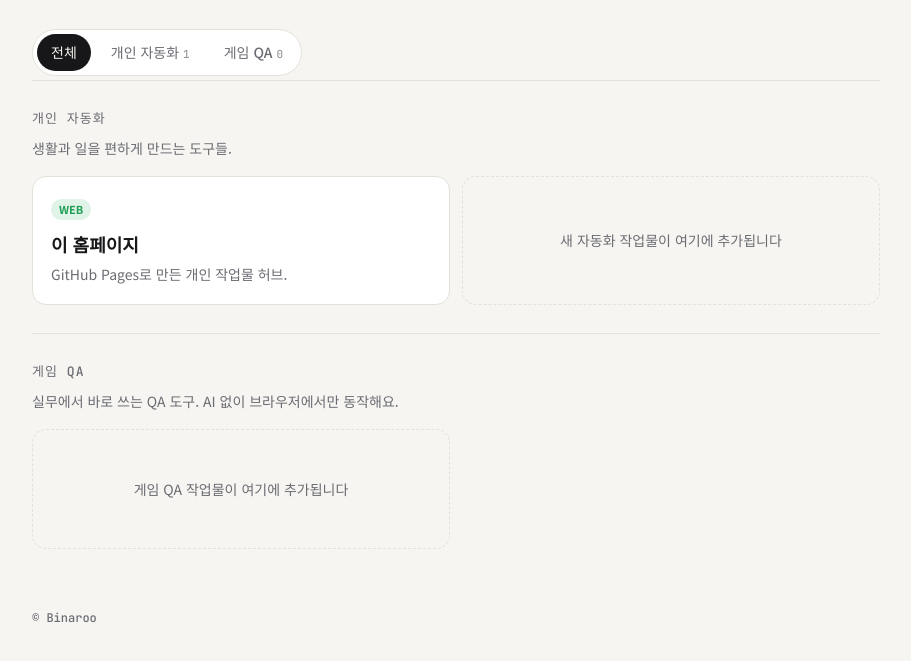
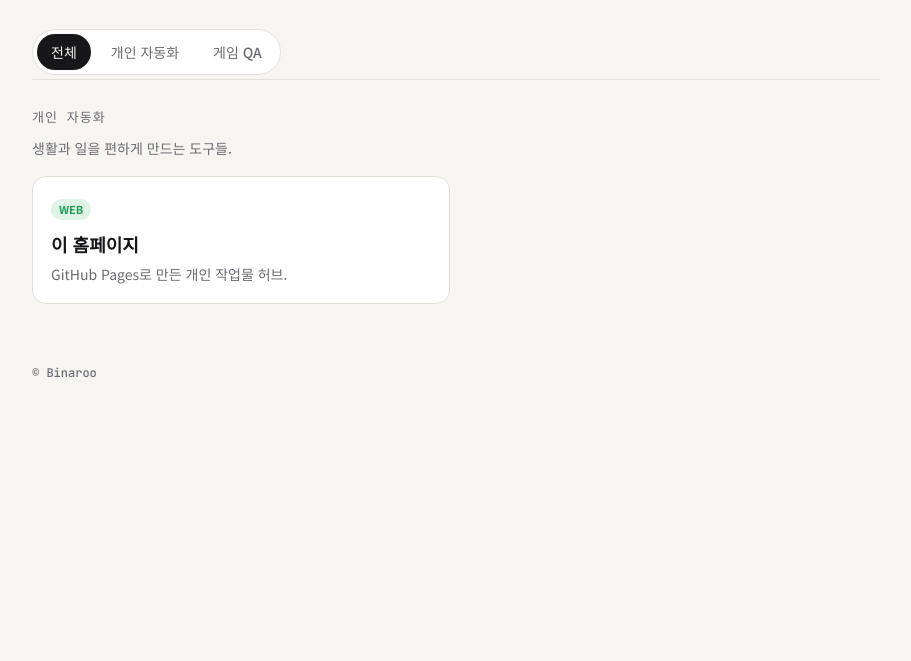
Before and after one commit to Binaroo-z/Binaroo-z.github.io, a plain HTML site: page index.html in a window 1280 px wide. Shown: the part 265-926 px from the top of the page, without its empty margins (184-1095 px from the left). After the commit the page ends 800 px from the top, so only its background shows below. Drawn offline with Linux system fonts and the light colour scheme.

Commit message:
빈 칸 카드와 개수 표시 제거
Co-Authored-By: Claude Opus 5.5 <noreply@anthropic.com>
Claude-Session: https://claude.ai/code/session_01Lj4K63Yng86KaAvmzqnjYL

```diff
--- a/index.html
+++ b/index.html
@@ -82,11 +82,6 @@
   }
   .card h3 { font-size: 18px; margin: 10px 0 4px; }
   .card p { margin: 0; color: var(--muted); font-size: 14px; }
-  .card.empty {
-    border-style: dashed; background: transparent;
-    display: flex; align-items: center; justify-content: center;
-    min-height: 120px; color: var(--muted); font-size: 14px; text-align: center;
-  }
 
   .skills { display: flex; flex-wrap: wrap; gap: 8px; margin: 0; padding: 0; list-style: none; }
   .skills li {
@@ -105,7 +100,6 @@
     font-size: 14px; font-weight: 500; padding: 7px 14px; border-radius: 999px;
     white-space: nowrap;
   }
-  .tabs a .n { font-family: "JetBrains Mono", monospace; font-size: 11px; margin-left: 4px; opacity: .7; }
   .tabs a[aria-current="page"] { background: var(--ink); color: var(--bg); }
   .cat[hidden] { display: none; }
   .cat-auto .kind { color: var(--ok); background: var(--ok-soft); }
@@ -124,11 +118,11 @@
 
     <nav class="tabs" aria-label="카테고리">
       <a href="#all" data-tab="all">전체</a>
-      <a href="#auto" data-tab="auto">개인 자동화<span class="n"></span></a>
-      <a href="#qa" data-tab="qa">게임 QA<span class="n"></span></a>
+      <a href="#auto" data-tab="auto">개인 자동화</a>
+      <a href="#qa" data-tab="qa">게임 QA</a>
     </nav>
 
-    <!-- 개인 자동화 작업물: 카드는 .grid 안, 빈 칸 카드(.empty) 위에 추가 -->
+    <!-- 개인 자동화 작업물: 카드는 .grid 안에 추가 -->
     <section class="cat cat-auto" data-cat="auto">
       <h2>개인 자동화</h2>
       <p class="cat-desc">생활과 일을 편하게 만드는 도구들.</p>
@@ -138,7 +132,6 @@
           <h3>이 홈페이지</h3>
           <p>GitHub Pages로 만든 개인 작업물 허브.</p>
         </div>
-        <div class="card empty">새 자동화 작업물이 여기에 추가됩니다</div>
       </div>
     </section>
 
@@ -147,7 +140,6 @@
       <h2>게임 QA</h2>
       <p class="cat-desc">실무에서 바로 쓰는 QA 도구. AI 없이 브라우저에서만 동작해요.</p>
       <div class="grid">
-        <div class="card empty">게임 QA 작업물이 여기에 추가됩니다</div>
       </div>
     </section>
 
@@ -157,11 +149,6 @@
   (function () {
     var tabs = document.querySelectorAll('.tabs a');
     var cats = document.querySelectorAll('.cat');
-    cats.forEach(function (c) {
-      var n = c.querySelectorAll('.card:not(.empty)').length;
-      var t = document.querySelector('.tabs a[data-tab="' + c.dataset.cat + '"] .n');
-      if (t) t.textContent = n;
-    });
     function show() {
       var key = location.hash.slice(1);
       if (!document.querySelector('.tabs a[data-tab="' + key + '"]')) key = 'all';
@@ -169,7 +156,8 @@
         if (a.dataset.tab === key) a.setAttribute('aria-current', 'page');
         else a.removeAttribute('aria-current');
       });
-      cats.forEach(function (c) { c.hidden = !(key === 'all' || c.dataset.cat === key); });
+      cats.forEach(function (c) { var has = c.querySelector('.card');
+        c.hidden = key === 'all' ? !has : c.dataset.cat !== key; });
     }
     window.addEventListener('hashchange', show);
     show();
```
